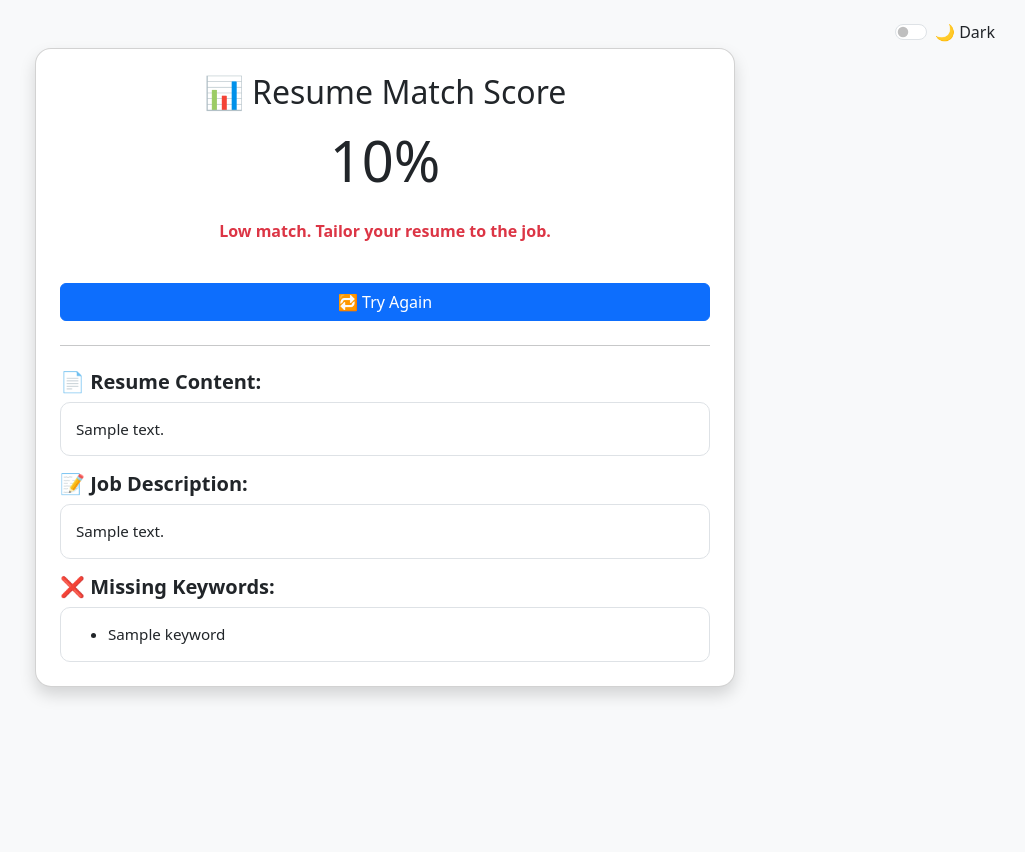
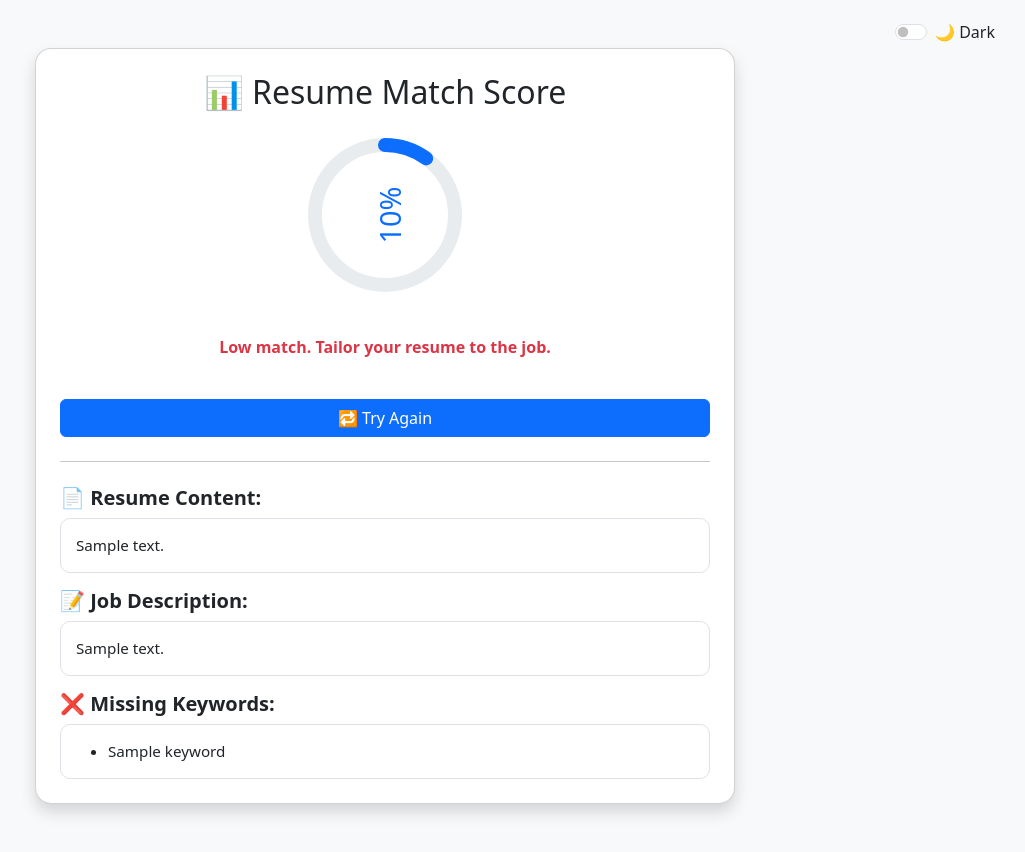
Before and after one commit to faustusaryan/resume-screening-ai, a Flask app: template templates/result.html in a window 1280 px wide. Shown: the whole page, without its empty margins (255-1280 px from the left). Before the commit the page ends 698 px from the top, so only its background shows below. Run offline with Flask 3, Linux system fonts and the light colour scheme; the template is opened without the code that fills it: most values are stand-ins (such as "Sample title", 1, 10 or a date in 2020).

Commit message:
Added fancy animated ring + dark mode fully working

```diff
--- a/templates/result.html
+++ b/templates/result.html
@@ -6,6 +6,16 @@
     <meta name="viewport" content="width=device-width, initial-scale=1.0">
     <link href="https://cdn.jsdelivr.net/npm/bootstrap@5.3.0/dist/css/bootstrap.min.css" rel="stylesheet">
     <style>
+        body {
+            transition: background-color 0.5s ease, color 0.5s ease;
+        }
+        body.dark-mode {
+            background-color: #121212;
+            color: #e0e0e0;
+        }
+        .card {
+            border-radius: 16px;
+        }
         .scroll-box {
             max-height: 200px;
             overflow-y: auto;
@@ -14,65 +24,80 @@
             padding: 15px;
             font-size: 0.95rem;
         }
+        body.dark-mode .card,
+        body.dark-mode .scroll-box {
+            background-color: #1e1e1e;
+            color: #e0e0e0;
+        }
 
-        /* ✨ Fade-in Animation */
+        .toggle-switch {
+            position: absolute;
+            top: 20px;
+            right: 30px;
+        }
+
         .fade-in {
+            animation: fadeIn 1s ease forwards;
             opacity: 0;
             transform: translateY(20px);
-            animation: fadeInUp 0.8s ease-out forwards;
         }
-
-        @keyframes fadeInUp {
+        @keyframes fadeIn {
             to {
                 opacity: 1;
                 transform: translateY(0);
             }
         }
 
-        /* 🌙 Dark Mode Styles */
-        body {
-            transition: background-color 0.5s ease, color 0.5s ease;
+        .ring {
+            width: 160px;
+            height: 160px;
+            position: relative;
         }
 
-        body.dark-mode {
-            background-color: #121212;
-            color: #e0e0e0;
+        .ring svg {
+            transform: rotate(-90deg);
         }
 
-        body.dark-mode .card {
-            background-color: #1e1e1e;
-            color: #e0e0e0;
+        .ring circle {
+            fill: none;
+            stroke-width: 14;
+            stroke-linecap: round;
         }
 
-        body.dark-mode .scroll-box {
-            background-color: #2c2c2c;
+        .ring text {
+            font-size: 1.8rem;
+            dominant-baseline: middle;
+            text-anchor: middle;
+            fill: #0d6efd;
         }
 
-        /* 🌗 Toggle Button */
-        .toggle-switch {
-            position: absolute;
-            top: 20px;
-            right: 30px;
-        }
-
-        .form-check-input:checked {
-            background-color: #0d6efd;
-            border-color: #0d6efd;
+        body.dark-mode .ring text {
+            fill: #90cdf4;
         }
     </style>
 </head>
 <body class="bg-light">
 
-    <!-- 🔘 Toggle Button -->
+    <!-- 🌙 Toggle -->
     <div class="toggle-switch form-check form-switch">
         <input class="form-check-input" type="checkbox" id="modeSwitch" onclick="document.body.classList.toggle('dark-mode')">
         <label class="form-check-label" for="modeSwitch">🌙 Dark</label>
     </div>
 
     <div class="container d-flex flex-column justify-content-center align-items-center py-5">
-        <div class="card shadow p-4 fade-in" style="max-width: 700px; width: 100%; border-radius: 16px;">
-            <h2 class="text-center mb-3">📊 Resume Match Score</h2>
-            <h1 class="display-4 text-center">{{ score }}%</h1>
+        <div class="card shadow p-4 fade-in w-100" style="max-width: 700px;">
+            <h2 class="text-center mb-4">📊 Resume Match Score</h2>
+
+            <!-- 🪄 Ring -->
+            <div class="d-flex justify-content-center mb-4">
+                <div class="ring">
+                    <svg width="160" height="160">
+                        <circle r="70" cx="80" cy="80" stroke="#e9ecef"/>
+                        <circle id="progressRing" r="70" cx="80" cy="80" stroke="#0d6efd" stroke-dasharray="440" stroke-dashoffset="440"/>
+                        <text x="80" y="88">{{ score }}%</text>
+                    </svg>
+                </div>
+            </div>
 
             {% if score >= 70 %}
                 <p class="text-success fw-bold text-center mt-3">Excellent match! You're a strong fit.</p>
@@ -105,5 +130,23 @@
             {% endif %}
         </div>
     </div>
+
+    <script>
+        const score = Number("{{ score }}"); // safe string to number conversion
+        const dash = 440;
+        const offset = dash - (score / 100) * dash;
+
+        const ring = document.getElementById('progressRing');
+        ring.style.strokeDasharray = dash;
+        ring.style.strokeDashoffset = dash;
+
+        setTimeout(() => {
+            ring.style.transition = 'stroke-dashoffset 1s ease-out';
+            ring.style.strokeDashoffset = offset;
+        }, 300);
+    </script>
+
+
+
 </body>
 </html>
```
